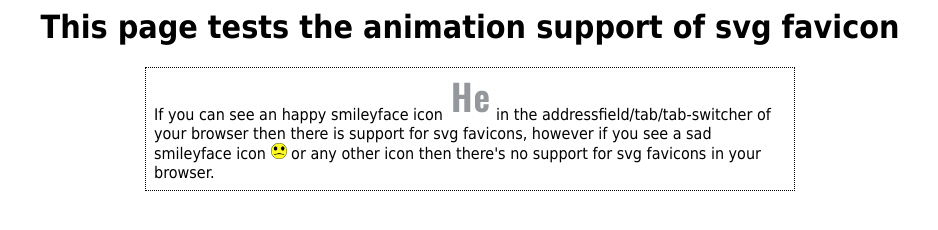
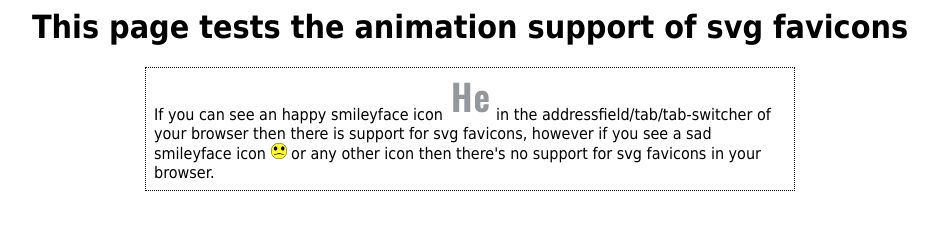
Before and after one commit to stefanjudis/animated-svg-favicon, a website: page index.html in a window 1280 px wide. Shown: the whole page, without its empty margins (170-1108 px from the left). Drawn offline with Linux system fonts and the light colour scheme.

Commit message:
Update headline

```diff
--- a/index.html
+++ b/index.html
@@ -9,7 +9,7 @@
 		</style>
 	</head>
 	<body>
-		<h1>This page tests the animation support of svg favicon</h1>
+		<h1>This page tests the animation support of svg favicons</h1>
 
 		<p>If you can see an happy smileyface icon <object data="/animated.svg">[SVG happy face]</object> in the addressfield/tab/tab-switcher of your browser then there is support for svg favicons, however if you see a sad smileyface icon <img src="/sadface.png" width="16" height="16"/> or any other icon then there's no support for svg favicons in your browser.</p>
 
```
